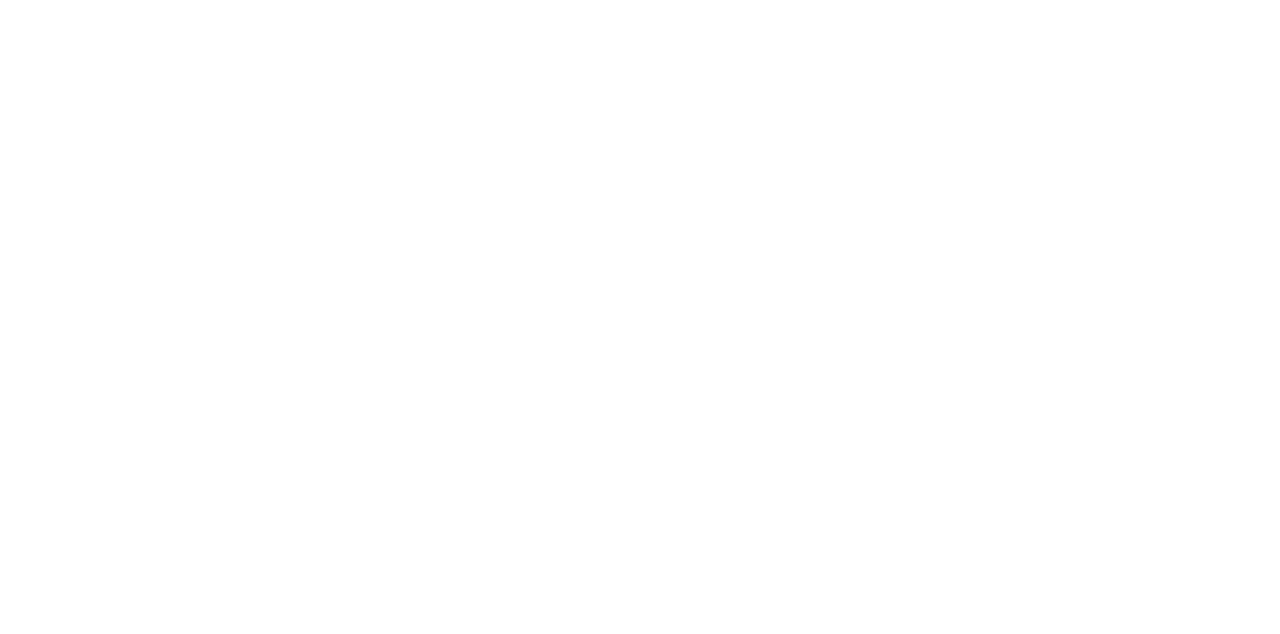
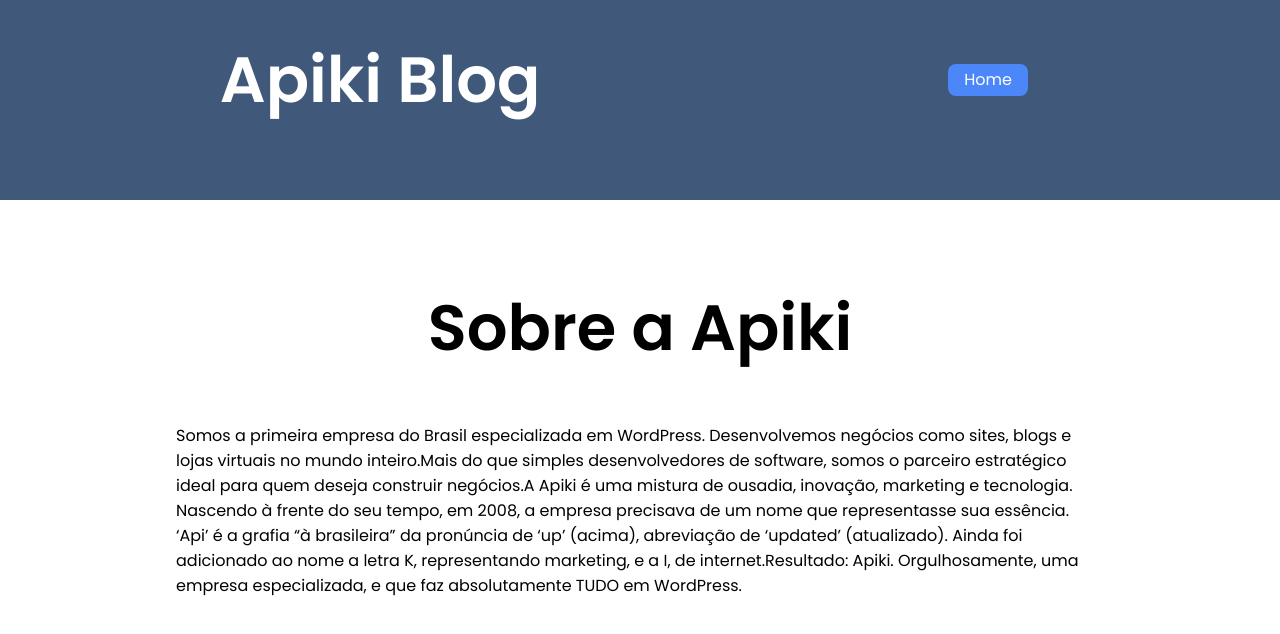
Before and after one commit to Apiki/front-end-challenge, a React (Create React App) app: page /Sobre in a window 1280 px wide. Before the commit this address had no page. Shown: the top 634 px of the page. Built offline with nearby package versions, Linux system fonts and the light colour scheme.

Commit message:
Projeto finalizado

```diff
--- a/src/App.js
+++ b/src/App.js
@@ -12,14 +12,21 @@ import { BtnContainer, ContainerPost, TextContainer } from './styles/styles';
 
 function App() {
   const [postList, setPostList] = useState([]);
-  const [currentPage, setCurrentPage] = useState(1)
-  const [totalPage, setTotalPage] = useState(undefined)
+  const [currentPage, setCurrentPage] = useState(1);
+  const [totalPage, setTotalPage] = useState(undefined);
+  const [data, setData] = useState([]);
 
   useEffect(() => {
 
     const loadAll = async (url) => {
       let list =  await api(url)
-      setPostList(list);
+
+      if (currentPage == 1) {
+        setData(list);
+        setCurrentPage(currentPage + 1)
+      } else {
+        setPostList(list);
+      }
     }
 
     if (currentPage === 1) {
@@ -28,27 +35,28 @@ function App() {
 
     loadAll(`https://blog.apiki.com/wp-json/wp/v2/posts?_embed&categories=518&page=${currentPage}`);
 
+    for(let i = 0 ; i < postList.length; i++ ){
+      if(i < totalPage)
+          data.push(postList[i]);
+    }
   }, [currentPage])
-
-  console.log(postList)
 
   function handleLoadMoreButton() {
     if (currentPage <= totalPage) {
       setCurrentPage(prev => prev + 1)
     }
-
   }
 
   return (
     <>
-      <Header />
+      <Header category={"Sobre"} text={"Sobre"}/>
 
       <TextContainer>
         <p>Veja as últimas postagens do blog com a categoria Desenvolvimento</p>
       </TextContainer>
 
       <ContainerPost>
-        {postList.map((item) => (
+        {data.map((item) => (
           <PostCard
             title={item.title.rendered}
             imagem={item._embedded['wp:featuredmedia'][0].source_url}
--- a/src/components/Header/index.js
+++ b/src/components/Header/index.js
@@ -1,12 +1,12 @@
 import React from 'react';
 import { Container, Title, Link, LinkContainer } from './styles';
 
-export function Header() {
+export function Header({ category, text }) {
     return(
         <Container>
             <Title>Apiki Blog</Title>
             <LinkContainer>
-                <Link href="/about">About</Link>
+                <Link href={`${category}`}>{text}</Link>
             </LinkContainer>
         </Container>
     )
--- a/src/components/Header/styles.js
+++ b/src/components/Header/styles.js
@@ -1,9 +1,11 @@
 import styled from 'styled-components';
 
 export const Container = styled.div`
+  max-width: 100%;
   display: flex;
   text-align: center;
   justify-content: space-around;
+  flex-wrap: wrap;
   height: 25vh;
   padding: 2rem;
   background: #40597A;
--- a/src/components/Paginacao/styles.js
+++ b/src/components/Paginacao/styles.js
@@ -7,13 +7,14 @@ export const Container = styled.div`
 `;
 
 export const Button = styled.button`
-    padding: 0.5rem;
+    font-size: 1.5rem;
+    padding: 1rem;
     margin-bottom: 2rem;
     border: none;
     border-radius: 1rem;
     color: #fff;
-    width: 10rem;
-    background-color: var(--btn-color);
+    width: 13.5rem;
+    background-color: #3945E3;
     transition: filter 0.2s;
     animation: fadein 2s;
 
--- a/src/index.js
+++ b/src/index.js
@@ -17,7 +17,7 @@ ReactDOM.render(
     <Routes>
       <Route path="/" element={<App />} />
       <Route path="postpage/:slug" element={<PostPage />} />
-      <Route path="about" element={<About />} />
+      <Route path="Sobre" element={<About />} />
     </Routes>
   </BrowserRouter>,
   document.getElementById('root')
--- a/src/routes/About/about.js
+++ b/src/routes/About/about.js
@@ -8,7 +8,7 @@ import { Title, Text, ContentContainer } from './styles';
 export default function About() {
     return(
         <>
-            <Header />
+            <Header category={"/"} text={"Home"}/>
             <ContentContainer>
                 <Title>Sobre a Apiki</Title>
                 <Text>Somos a primeira empresa do Brasil especializada em WordPress. Desenvolvemos negócios como sites, blogs e lojas virtuais no mundo inteiro.Mais do que simples desenvolvedores de software, somos o parceiro estratégico ideal para quem deseja construir negócios.A Apiki é uma mistura de ousadia, inovação, marketing e tecnologia. Nascendo à frente do seu tempo, em 2008, a empresa precisava de um nome que representasse sua essência. ‘Api’ é a grafia “à brasileira” da pronúncia de ‘up’ (acima), abreviação de ‘updated’ (atualizado). Ainda foi adicionado ao nome a letra K, representando marketing, e a I, de internet.Resultado: Apiki. Orgulhosamente, uma empresa especializada, e que faz absolutamente TUDO em WordPress.</Text>
--- a/src/routes/About/styles.js
+++ b/src/routes/About/styles.js
@@ -10,10 +10,12 @@ export const Title = styled.h1`
 export const Text = styled.p`
     margin: 0 auto;
 
-    width: 50rem;
-    padding: 1rem;
+    width: 80%;
+    padding: 3rem;
 `;
 
 export const ContentContainer = styled.div`
     margin-top: 5rem;
+    width: 100%;
+    overflow: hidden;
 `;
--- a/src/routes/PostPage/postpage.js
+++ b/src/routes/PostPage/postpage.js
@@ -32,7 +32,7 @@ export default function Post() {
 
   return (
     <>
-        <Header />
+        <Header category={"/"} text={"Home"}/>
         {post.map(({ _embedded, title, content }, index) =>
         _embedded["wp:featuredmedia"] ? (
           _embedded["wp:featuredmedia"].map(({ source_url }) => {
--- a/src/routes/PostPage/styles.js
+++ b/src/routes/PostPage/styles.js
@@ -22,6 +22,8 @@ export const Title = styled.h1`
 export const MainContainer = styled.div`
     padding: 1rem;
     color: #4e5154;
+
+    @media (max-width:)
 `;
 
 export const ContentContainer = styled.div`
```
